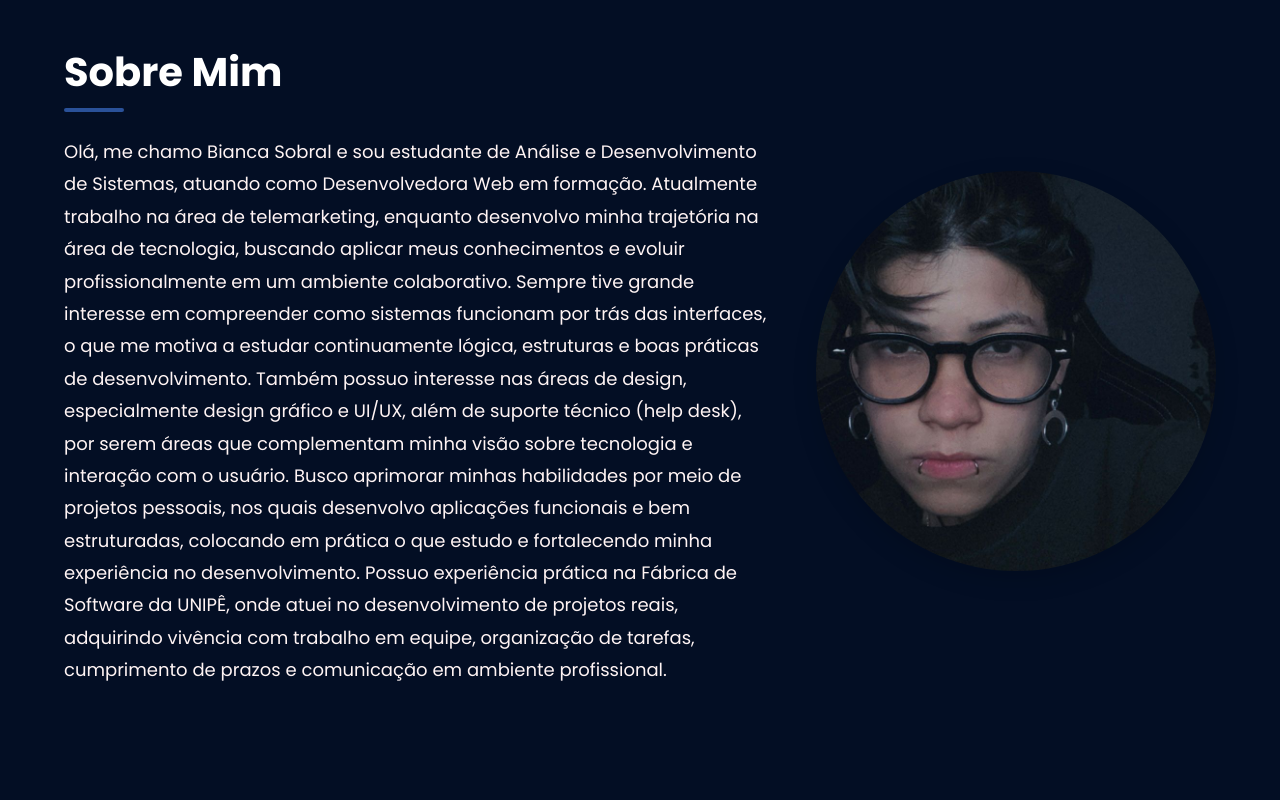
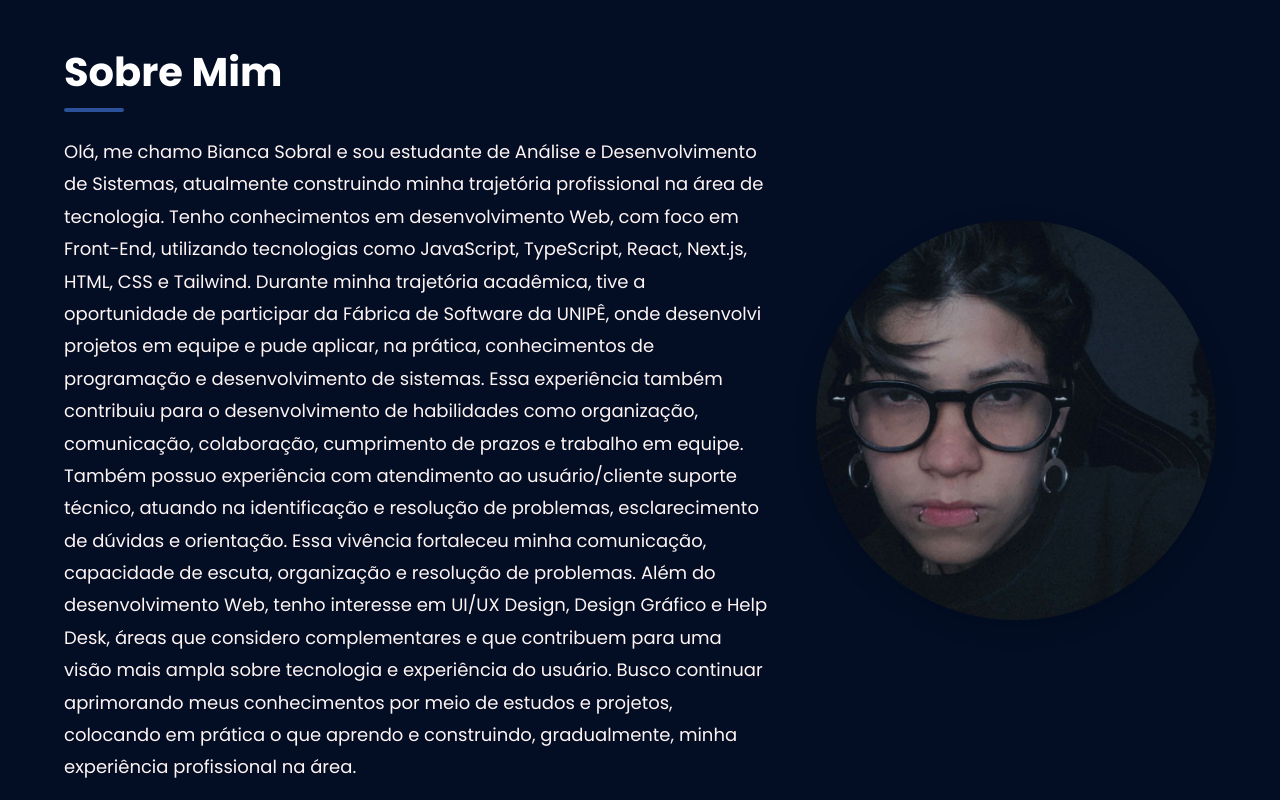
Before and after one commit to thebiancascript/portifolio-2.0, a plain HTML site: page index.html in a window 1280 px wide. Shown: the part 860-1660 px from the top of the page. Drawn offline with Linux system fonts and the light colour scheme.

Commit message:
📝 Atualiza apresentação profissional

```diff
--- a/index.html
+++ b/index.html
@@ -58,15 +58,13 @@
         <h2>Sobre Mim</h2>
 
         <p>
-          Olá, me chamo Bianca Sobral e sou estudante de Análise e Desenvolvimento de Sistemas, atuando como Desenvolvedora Web em formação. Atualmente trabalho na área de telemarketing, enquanto desenvolvo minha trajetória na área de tecnologia, buscando aplicar meus conhecimentos e evoluir profissionalmente em um ambiente colaborativo.
+      Olá, me chamo Bianca Sobral e sou estudante de Análise e Desenvolvimento de Sistemas, atualmente construindo minha trajetória profissional na área de tecnologia. Tenho conhecimentos em desenvolvimento Web, com foco em Front-End, utilizando tecnologias como JavaScript, TypeScript, React, Next.js, HTML, CSS e Tailwind.
 
-Sempre tive grande interesse em compreender como sistemas funcionam por trás das interfaces, o que me motiva a estudar continuamente lógica, estruturas e boas práticas de desenvolvimento.
+Durante minha trajetória acadêmica, tive a oportunidade de participar da Fábrica de Software da UNIPÊ, onde desenvolvi projetos em equipe e pude aplicar, na prática, conhecimentos de programação e desenvolvimento de sistemas. Essa experiência também contribuiu para o desenvolvimento de habilidades como organização, comunicação, colaboração, cumprimento de prazos e trabalho em equipe.
 
-Também possuo interesse nas áreas de design, especialmente design gráfico e UI/UX, além de suporte técnico (help desk), por serem áreas que complementam minha visão sobre tecnologia e interação com o usuário.
+Também possuo experiência com atendimento ao usuário/cliente suporte técnico, atuando na identificação e resolução de problemas, esclarecimento de dúvidas e orientação. Essa vivência fortaleceu minha comunicação, capacidade de escuta, organização e resolução de problemas.
 
-Busco aprimorar minhas habilidades por meio de projetos pessoais, nos quais desenvolvo aplicações funcionais e bem estruturadas, colocando em prática o que estudo e fortalecendo minha experiência no desenvolvimento.
-
-Possuo experiência prática na Fábrica de Software da UNIPÊ, onde atuei no desenvolvimento de projetos reais, adquirindo vivência com trabalho em equipe, organização de tarefas, cumprimento de prazos e comunicação em ambiente profissional.
+Além do desenvolvimento Web, tenho interesse em UI/UX Design, Design Gráfico e Help Desk, áreas que considero complementares e que contribuem para uma visão mais ampla sobre tecnologia e experiência do usuário. Busco continuar aprimorando meus conhecimentos por meio de estudos e projetos, colocando em prática o que aprendo e construindo, gradualmente, minha experiência profissional na área.
         </p>
       </div>
 
```
